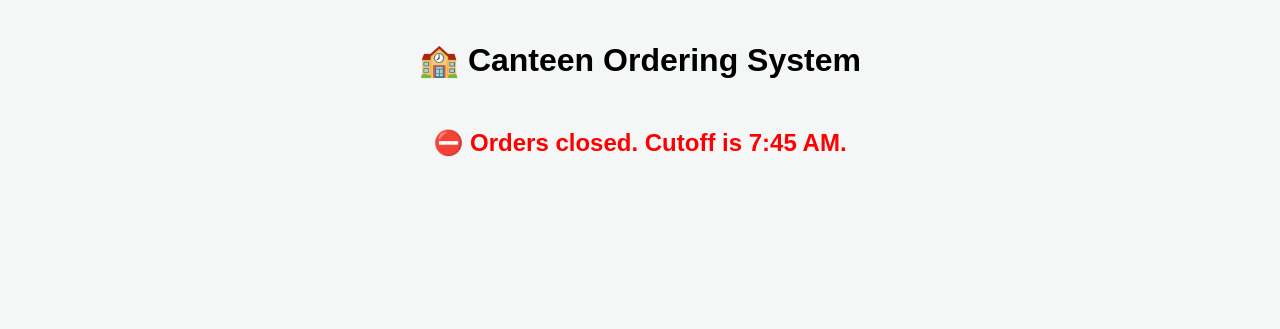
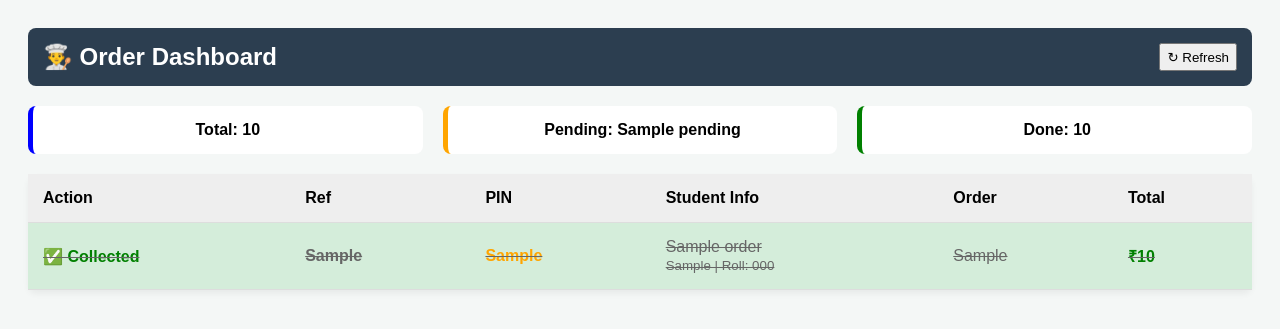
Before and after one commit to hansrajdummy66-wq/canteen-system, a Flask app: template templates/index.html in a window 1280 px wide. Shown: the top 329 px of the page. Run offline with Flask 3, Linux system fonts and the light colour scheme; tables that the repository leaves empty hold one stand-in row (values such as "Sample post"); the template is opened without the code that fills it: values that come from a table or form of the project are taken from there, most other values are stand-ins (such as "Sample title", 1, 10 or a date in 2020).

Commit message:
Update index.html

```diff
--- a/templates/index.html
+++ b/templates/index.html
@@ -1,50 +1,50 @@
 <!DOCTYPE html>
 <html>
 <head>
-    <title>School Canteen Menu</title>
+    <title>Staff Dashboard</title>
     <style>
-        body { font-family: sans-serif; max-width: 900px; margin: 0 auto; padding: 20px; background: #f4f7f6; }
-        .box { background: white; padding: 25px; border-radius: 10px; box-shadow: 0 4px 6px rgba(0,0,0,0.05); margin-bottom: 20px; }
-        input[type="text"], input[type="number"], select { width: 100%; padding: 10px; margin-top: 5px; margin-bottom: 15px; border: 1px solid #ccc; border-radius: 5px; }
-        .grid { display: grid; grid-template-columns: repeat(auto-fill, minmax(250px, 1fr)); gap: 20px; }
-        .card { background: white; padding: 15px; border-radius: 10px; text-align: center; box-shadow: 0 4px 6px rgba(0,0,0,0.05); }
-        .card img { width: 100%; height: 180px; object-fit: cover; border-radius: 8px; margin-bottom: 10px; }
-        .btn { width: 100%; padding: 15px; background: #ff6b6b; color: white; border: none; border-radius: 8px; font-size: 18px; font-weight: bold; cursor: pointer; }
+        body { font-family: sans-serif; padding: 20px; background: #f4f7f6; }
+        .stats { display: flex; gap: 20px; margin-bottom: 20px; }
+        .stat-box { background: white; padding: 15px; flex: 1; text-align: center; font-weight: bold; border-radius: 8px; }
+        table { width: 100%; border-collapse: collapse; background: white; border-radius: 8px; box-shadow: 0 4px 6px rgba(0,0,0,0.05); }
+        th, td { padding: 15px; text-align: left; border-bottom: 1px solid #ddd; }
+        th { background: #eee; }
+        .done { background: #d4edda; text-decoration: line-through; color: #666; }
+        .btn { background: #28a745; color: white; border: none; padding: 8px; border-radius: 4px; cursor: pointer; }
     </style>
 </head>
 <body>
-    <h1 style="text-align:center;">🏫 Canteen Ordering System</h1>
-    {% if is_open %}
-    <form method="POST">
-        <div class="box">
-            <h3>Student Details</h3>
-            <label>Name:</label> <input type="text" name="student_name" required>
-            <label>Roll Number:</label> <input type="number" name="roll_number" required min="1">
-            <label>Class/Stream:</label>
-            <select name="class_section" required>
-                {% for c in range(5, 11) %}{% for sec in ['A', 'B', 'C', 'D'] %}<option value="{{c}}-{{sec}}">Class {{c}}-{{sec}}</option>{% endfor %}{% endfor %}
-                {% for c in [11, 12] %}{% for stream in ['NonMed', 'Med', 'Commerce', 'Humanities'] %}<option value="{{c}}-{{stream}}">Class {{c}}-{{stream}}</option>{% endfor %}{% endfor %}
-            </select>
-            <p style="background:#e3f2fd; padding:10px; border-radius:5px;">💵 Payment: Cash (Pay at counter)</p>
-        </div>
+    <div style="display:flex; justify-content:space-between; background:#2c3e50; color:white; padding:15px; border-radius:8px; margin-bottom:20px;">
+        <h2 style="margin:0;">👨‍🍳 Order Dashboard</h2>
+        <button onclick="location.reload();" style="cursor:pointer;">↻ Refresh</button>
+    </div>
 
-        <div class="grid">
-            {% for item in menu %}
-            <div class="card">
-                <img src="{{item.image}}">
-                <h4 style="margin:5px 0;">{{item.name}}</h4>
-                <p style="color:green; font-weight:bold; margin:5px 0;">₹{{item.price}}</p>
-                <div style="background:#f8f9fa; padding:10px; border-radius:5px;">
-                    <input type="checkbox" name="items" value="{{item.id}}"> Add | Qty:
-                    <input type="number" name="qty_{{item.id}}" value="1" min="1" style="width:50px; padding:2px; margin:0;">
-                </div>
-            </div>
-            {% endfor %}
-        </div><br>
-        <button type="submit" class="btn">Place Order</button>
-    </form>
-    {% else %}
-    <h2 style="text-align:center; color:red; margin-top:50px;">⛔ Orders closed. Cutoff is 7:45 AM.</h2>
-    {% endif %}
+    <div class="stats">
+        <div class="stat-box" style="border-left:5px solid blue;">Total: {{ total }}</div>
+        <div class="stat-box" style="border-left:5px solid orange;">Pending: {{ pending }}</div>
+        <div class="stat-box" style="border-left:5px solid green;">Done: {{ total - pending }}</div>
+    </div>
+
+    <table>
+        <tr><th>Action</th><th>Ref</th><th>PIN</th><th>Student Info</th><th>Order</th><th>Total</th></tr>
+        {% for order in orders %}
+        <tr class="{% if order.is_completed %}done{% endif %}">
+            <td>
+                {% if not order.is_completed %}
+                <form action="{{ url_for('complete_order', order_id=order.id, key=request.args.get('key')) }}" method="POST">
+                    <button class="btn">✔️ Mark Ready</button>
+                </form>
+                {% else %}
+                <strong style="color:green;">✅ Collected</strong>
+                {% endif %}
+            </td>
+            <td><strong>{{ order.order_ref }}</strong></td>
+            <td><strong style="color:orange;">{{ order.collection_pin }}</strong></td>
+            <td>{{ order.student_name }}<br><small>{{ order.student_class }} | Roll: {{ order.roll_number }}</small></td>
+            <td>{{ order.items }}</td>
+            <td style="color:green; font-weight:bold;">₹{{ order.total_price }}</td>
+        </tr>
+        {% endfor %}
+    </table>
 </body>
 </html>
```
